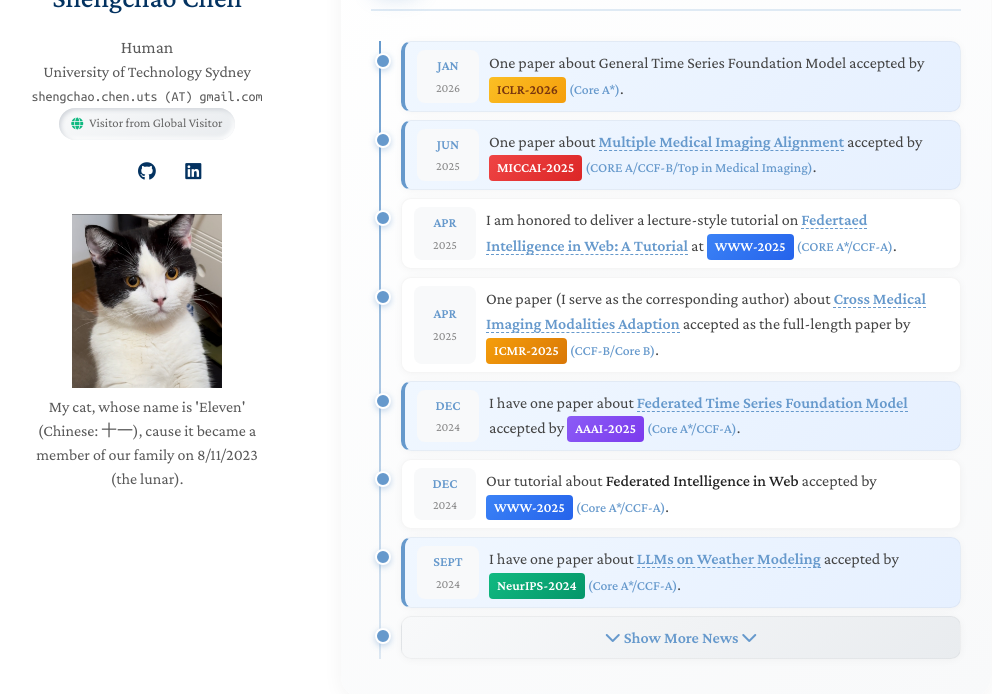
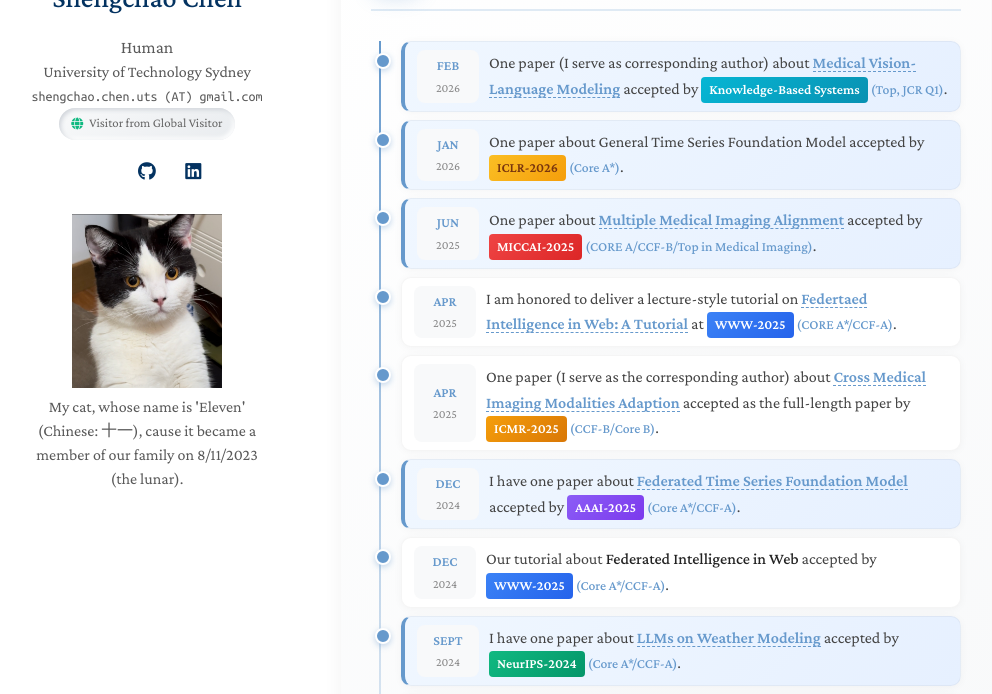
Before and after one commit to shengchaochen82/shengchaochen82.github.io, a Jekyll site: the page built from index.md, in a window 1280 px wide and 900 px high, scrolled down 307 px, cut to the strip 206-900 px from the top of the window. Shown: the whole strip, without its empty margins (129-1121 px from the left). Built offline with Jekyll 4.4.1, drawn with Linux system fonts in a browser that asks for light colours; a style sheet for code colours, icons or effects is not loaded.

Commit message:
Add news entry: Medical Vision-Language Modeling paper accepted by KBS (Feb 2026)

```diff
--- a/_includes/news.html
+++ b/_includes/news.html
@@ -9,6 +9,19 @@
   </div>
 
   <div class="news-timeline">
+    <div class="news-item" data-date="Feb 2026">
+      <div class="news-marker"></div>
+      <div class="news-card highlight">
+        <div class="news-date">
+          <span class="month">Feb</span>
+          <span class="year">2026</span>
+        </div>
+        <div class="news-content">
+          <p>One paper (I serve as corresponding author) about <a href="https://www.sciencedirect.com/journal/knowledge-based-systems" target="_blank" class="news-link">Medical Vision-Language Modeling</a> accepted by <strong class="venue-tag kbs">Knowledge-Based Systems</strong> <span class="venue-rank">(Top, JCR Q1)</span>.</p>
+        </div>
+      </div>
+    </div>
+
     <div class="news-item" data-date="Sep 2025">
       <div class="news-marker"></div>
       <div class="news-card highlight">
```
